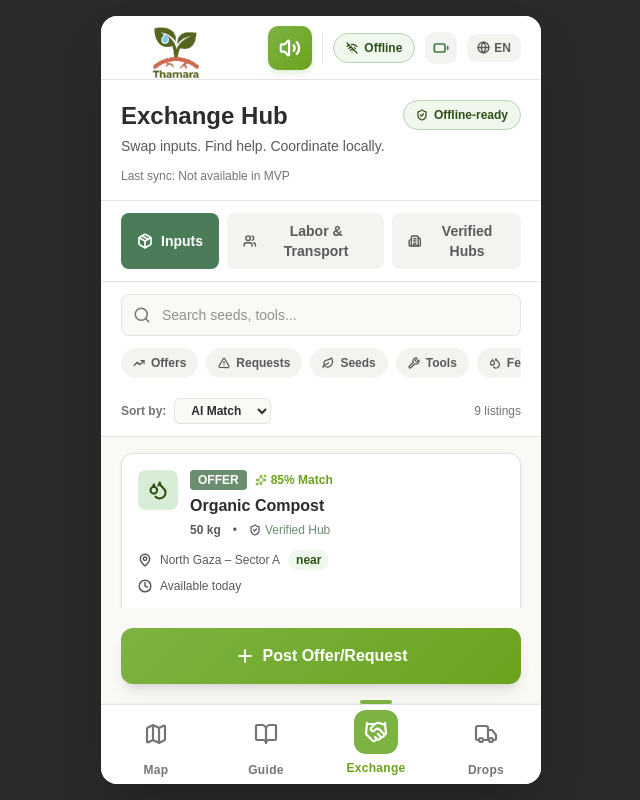
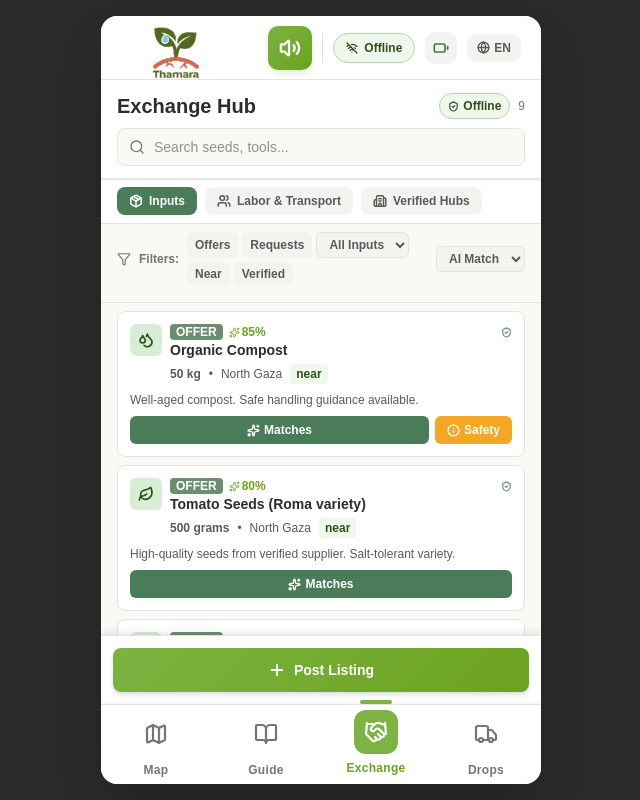
Before and after one commit to elansarii/thamara, a Next.js app: page /exchange in a window 1280 px wide. Shown: the whole page, without its empty margins (319-959 px from the left). Built offline with nearby package versions, Linux system fonts and the light colour scheme.

Commit message:
exchange hub

```diff
--- a/src/app/exchange/page.tsx
+++ b/src/app/exchange/page.tsx
@@ -176,19 +176,15 @@ export default function ExchangePage() {
 
   return (
     <div className="flex flex-col h-full overflow-hidden" style={{ background: 'var(--thamara-bg)' }}>
-      {/* Header */}
-      <div className="flex-shrink-0 px-5 pt-5 pb-4 border-b" style={{ borderColor: 'var(--thamara-border)', background: 'var(--thamara-surface)' }}>
-        <div className="flex items-start justify-between mb-3">
-          <div>
-            <h1 className="text-2xl font-bold mb-1" style={{ color: 'var(--thamara-text-primary)' }}>
+      {/* Sticky Header - Minimal */}
+      <div className="sticky top-0 z-10 flex-shrink-0 px-4 py-3 border-b shadow-sm" style={{ borderColor: 'var(--thamara-border)', background: 'var(--thamara-surface)' }}>
+        <div className="flex items-center justify-between gap-3 mb-2">
+          <h1 className="text-xl font-bold" style={{ color: 'var(--thamara-text-primary)' }}>
             Exchange Hub
           </h1>
-            <p className="text-sm" style={{ color: 'var(--thamara-text-secondary)' }}>
-              Swap inputs. Find help. Coordinate locally.
-            </p>
-          </div>
+          <div className="flex items-center gap-2">
             <div
-            className="flex items-center gap-1.5 px-3 py-1.5 text-xs font-semibold"
+              className="flex items-center gap-1 px-2 py-1 text-xs font-semibold whitespace-nowrap"
               style={{
                 background: 'var(--thamara-primary-50)',
                 color: 'var(--thamara-primary-700)',
@@ -196,18 +192,39 @@ export default function ExchangePage() {
                 border: '1px solid var(--thamara-primary-200)',
               }}
             >
-            <ShieldCheck size={12} strokeWidth={2.5} />
-            <span>Offline-ready</span>
+              <ShieldCheck size={11} strokeWidth={2.5} />
+              <span className="hidden sm:inline">Offline</span>
+            </div>
+            <div className="text-xs" style={{ color: 'var(--thamara-text-muted)' }}>
+              {displayedListings.length}
+            </div>
           </div>
         </div>
 
-        <p className="text-xs" style={{ color: 'var(--thamara-text-muted)' }}>
-          Last sync: Not available in MVP
-        </p>
+        {/* Search bar */}
+        <div className="relative">
+          <Search
+            size={16}
+            className="absolute left-3 top-1/2 transform -translate-y-1/2"
+            style={{ color: 'var(--thamara-text-muted)' }}
+          />
+          <input
+            type="text"
+            placeholder={mode === 'inputs' ? 'Search seeds, tools...' : mode === 'labor' ? 'Search services...' : 'Search hubs...'}
+            value={searchQuery}
+            onChange={(e) => setSearchQuery(e.target.value)}
+            className="w-full pl-9 pr-4 py-2 text-sm rounded-lg border"
+            style={{
+              background: 'var(--thamara-bg)',
+              borderColor: 'var(--thamara-border)',
+              color: 'var(--thamara-text-primary)',
+            }}
+          />
+        </div>
       </div>
 
-      {/* Mode tabs */}
-      <div className="flex-shrink-0 px-5 py-3 border-b" style={{ borderColor: 'var(--thamara-border)', background: 'var(--thamara-surface)' }}>
+      {/* Mode tabs - Non-sticky */}
+      <div className="flex-shrink-0 px-4 py-2 border-b" style={{ borderColor: 'var(--thamara-border)', background: 'var(--thamara-surface)' }}>
         <div className="flex gap-2">
           {(Object.keys(MODE_CONFIGS) as ListingMode[]).map((m) => {
             const config = MODE_CONFIGS[m];
@@ -222,151 +239,103 @@ export default function ExchangePage() {
                   setCategoryFilter('all');
                   setTypeFilter(undefined);
                 }}
-                className="flex items-center gap-2 px-4 py-2 text-sm font-semibold rounded-lg transition-all"
+                className="flex items-center gap-1.5 px-3 py-1.5 text-xs font-semibold rounded-lg transition-all"
                 style={{
                   background: isActive ? 'var(--thamara-primary-500)' : 'var(--thamara-bg-secondary)',
                   color: isActive ? 'var(--thamara-text-on-primary)' : 'var(--thamara-text-secondary)',
                 }}
               >
-                <Icon size={16} strokeWidth={2.5} />
-                {config.label}
+                <Icon size={14} strokeWidth={2.5} />
+                <span className="hidden sm:inline">{config.label}</span>
               </button>
             );
           })}
         </div>
       </div>
 
-      {/* Search & Filters */}
-      <div className="flex-shrink-0 px-5 py-3 space-y-3 border-b" style={{ borderColor: 'var(--thamara-border)', background: 'var(--thamara-surface)' }}>
-        {/* Search bar */}
-        <div className="relative">
-          <Search
-            size={18}
-            className="absolute left-3 top-1/2 transform -translate-y-1/2"
-            style={{ color: 'var(--thamara-text-muted)' }}
-          />
-          <input
-            type="text"
-            placeholder={mode === 'inputs' ? 'Search seeds, tools...' : mode === 'labor' ? 'Search services...' : 'Search hubs...'}
-            value={searchQuery}
-            onChange={(e) => setSearchQuery(e.target.value)}
-            className="w-full pl-10 pr-4 py-2.5 text-sm rounded-lg border"
-            style={{
-              background: 'var(--thamara-bg)',
-              borderColor: 'var(--thamara-border)',
-              color: 'var(--thamara-text-primary)',
-            }}
-          />
-        </div>
-
-        {/* Filter chips */}
-        <div className="flex gap-2 overflow-x-auto pb-2 scrollbar-hide">
+      {/* Filters - Collapsible, Non-sticky */}
+      <div className="flex-shrink-0 px-4 py-2 border-b" style={{ borderColor: 'var(--thamara-border)', background: 'var(--thamara-bg)' }}>
+        <div className="flex items-center gap-2 mb-2">
+          <Filter size={14} style={{ color: 'var(--thamara-text-muted)' }} />
+          <span className="text-xs font-semibold" style={{ color: 'var(--thamara-text-muted)' }}>
+            Filters:
+          </span>
+          <div className="flex gap-1 flex-wrap flex-1">
             {/* Type filter (not for hubs) */}
             {mode !== 'hubs' && (
               <>
                 <button
                   onClick={() => setTypeFilter(typeFilter === 'offer' ? undefined : 'offer')}
-                className="flex items-center gap-1.5 px-3 py-1.5 text-xs font-semibold rounded-full whitespace-nowrap transition-all flex-shrink-0"
+                  className="px-2 py-1 text-xs font-semibold rounded-md transition-all"
                   style={{
                     background: typeFilter === 'offer' ? 'var(--thamara-accent-500)' : 'var(--thamara-bg-secondary)',
-                  color: typeFilter === 'offer' ? 'var(--thamara-text-on-accent)' : 'var(--thamara-text-secondary)',
+                    color: typeFilter === 'offer' ? 'white' : 'var(--thamara-text-secondary)',
                   }}
                 >
-                <TrendingUp size={12} strokeWidth={2.5} />
                   Offers
                 </button>
                 <button
                   onClick={() => setTypeFilter(typeFilter === 'request' ? undefined : 'request')}
-                className="flex items-center gap-1.5 px-3 py-1.5 text-xs font-semibold rounded-full whitespace-nowrap transition-all flex-shrink-0"
+                  className="px-2 py-1 text-xs font-semibold rounded-md transition-all"
                   style={{
-                  background: typeFilter === 'request' ? 'var(--thamara-accent-500)' : 'var(--thamara-bg-secondary)',
-                  color: typeFilter === 'request' ? 'var(--thamara-text-on-accent)' : 'var(--thamara-text-secondary)',
+                    background: typeFilter === 'request' ? 'var(--thamara-warning)' : 'var(--thamara-bg-secondary)',
+                    color: typeFilter === 'request' ? 'white' : 'var(--thamara-text-secondary)',
                   }}
                 >
-                <AlertTriangle size={12} strokeWidth={2.5} />
                   Requests
                 </button>
               </>
             )}
 
-          {/* Category chips */}
-          {MODE_CONFIGS[mode].categories.slice(1).map((cat) => {
-            const Icon = cat.icon;
-            const isActive = categoryFilter === cat.value;
-
-            return (
-              <button
-                key={cat.value}
-                onClick={() => setCategoryFilter(isActive ? 'all' : cat.value)}
-                className="flex items-center gap-1.5 px-3 py-1.5 text-xs font-semibold rounded-full whitespace-nowrap transition-all flex-shrink-0"
+            {/* Category dropdown */}
+            <select
+              value={categoryFilter}
+              onChange={(e) => setCategoryFilter(e.target.value)}
+              className="px-2 py-1 text-xs font-semibold rounded-md border"
               style={{
-                  background: isActive ? 'var(--thamara-primary-500)' : 'var(--thamara-bg-secondary)',
-                  color: isActive ? 'var(--thamara-text-on-primary)' : 'var(--thamara-text-secondary)',
+                background: categoryFilter !== 'all' ? 'var(--thamara-primary-500)' : 'var(--thamara-bg-secondary)',
+                borderColor: 'var(--thamara-border)',
+                color: categoryFilter !== 'all' ? 'white' : 'var(--thamara-text-secondary)',
               }}
             >
-                <Icon size={12} strokeWidth={2.5} />
+              {MODE_CONFIGS[mode].categories.map((cat) => (
+                <option key={cat.value} value={cat.value}>
                   {cat.label}
-              </button>
-            );
-          })}
+                </option>
+              ))}
+            </select>
 
-          {/* Distance filter */}
             <button
               onClick={() => setDistanceFilter(distanceFilter === 'near' ? 'any' : 'near')}
-            className="flex items-center gap-1.5 px-3 py-1.5 text-xs font-semibold rounded-full whitespace-nowrap transition-all flex-shrink-0"
+              className="px-2 py-1 text-xs font-semibold rounded-md transition-all"
               style={{
                 background: distanceFilter === 'near' ? 'var(--thamara-info)' : 'var(--thamara-bg-secondary)',
                 color: distanceFilter === 'near' ? 'white' : 'var(--thamara-text-secondary)',
               }}
             >
-            <MapPin size={12} strokeWidth={2.5} />
-            Near Only
+              Near
             </button>
 
-          {/* Trust filter */}
             <button
               onClick={() => setTrustFilter(!trustFilter)}
-            className="flex items-center gap-1.5 px-3 py-1.5 text-xs font-semibold rounded-full whitespace-nowrap transition-all flex-shrink-0"
+              className="px-2 py-1 text-xs font-semibold rounded-md transition-all"
               style={{
                 background: trustFilter ? 'var(--thamara-success)' : 'var(--thamara-bg-secondary)',
                 color: trustFilter ? 'white' : 'var(--thamara-text-secondary)',
               }}
             >
-            <ShieldCheck size={12} strokeWidth={2.5} />
-            Verified Only
+              Verified
             </button>
-
-          {/* Urgency filter */}
-          <select
-            value={urgencyFilter}
-            onChange={(e) => setUrgencyFilter(e.target.value)}
-            className="px-3 py-1.5 text-xs font-semibold rounded-full border flex-shrink-0"
-            style={{
-              background: urgencyFilter !== 'any' ? 'var(--thamara-warning)' : 'var(--thamara-bg-secondary)',
-              borderColor: 'var(--thamara-border)',
-              color: urgencyFilter !== 'any' ? 'white' : 'var(--thamara-text-secondary)',
-            }}
-          >
-            <option value="any">Any Time</option>
-            <option value="today">Today</option>
-            <option value="week">This Week</option>
-          </select>
           </div>
 
-        {/* Sort */}
-        <div className="flex items-center justify-between">
-          <div className="flex items-center gap-2">
-            <span className="text-xs font-semibold" style={{ color: 'var(--thamara-text-muted)' }}>
-              Sort by:
-            </span>
           <select
             value={sortBy}
             onChange={(e) => setSortBy(e.target.value as SortOption)}
-              className="px-3 py-1 text-xs font-semibold rounded-md border"
+            className="px-2 py-1 text-xs font-semibold rounded-md border"
             style={{
-                background: 'var(--thamara-bg)',
+              background: 'var(--thamara-bg-secondary)',
               borderColor: 'var(--thamara-border)',
-                color: 'var(--thamara-text-primary)',
+              color: 'var(--thamara-text-secondary)',
             }}
           >
             <option value="ai_match">AI Match</option>
@@ -375,23 +344,18 @@ export default function ExchangePage() {
             <option value="quantity">Quantity</option>
           </select>
         </div>
-
-          <div className="text-xs" style={{ color: 'var(--thamara-text-muted)' }}>
-            {displayedListings.length} listing{displayedListings.length !== 1 ? 's' : ''}
-          </div>
-        </div>
       </div>
 
-      {/* Listings */}
-      <div className="flex-1 overflow-y-auto px-5 py-4 space-y-3">
+      {/* Listings - Compact */}
+      <div className="flex-1 overflow-y-auto px-4 py-2 space-y-2">
         {displayedListings.length === 0 ? (
           <div className="text-center py-12">
-            <Package size={48} style={{ color: 'var(--thamara-text-muted)', margin: '0 auto 16px' }} />
+            <Package size={40} style={{ color: 'var(--thamara-text-muted)', margin: '0 auto 12px' }} />
             <p className="text-sm font-semibold mb-1" style={{ color: 'var(--thamara-text-primary)' }}>
               No listings found
             </p>
             <p className="text-xs" style={{ color: 'var(--thamara-text-muted)' }}>
-              Try adjusting your filters or create a new listing
+              Try adjusting your filters
             </p>
           </div>
         ) : (
@@ -410,31 +374,31 @@ export default function ExchangePage() {
         )}
       </div>
 
-      {/* Floating Action Button */}
-      <div className="flex-shrink-0 p-5">
+      {/* Floating Action Button - Fixed */}
+      <div className="sticky bottom-0 flex-shrink-0 p-3 border-t" style={{ borderColor: 'var(--thamara-border)', background: 'var(--thamara-surface)', boxShadow: '0 -2px 8px rgba(0,0,0,0.1)' }}>
         {mode === 'hubs' ? (
           <button
             onClick={() => setShowBundleGenerator(true)}
-            className="w-full flex items-center justify-center gap-2 px-6 py-4 text-base font-bold rounded-xl shadow-lg transition-all hover:scale-105 active:scale-95"
+            className="w-full flex items-center justify-center gap-2 px-4 py-3 text-sm font-bold rounded-lg shadow-md transition-all active:scale-95"
             style={{
               background: 'linear-gradient(135deg, var(--thamara-accent-500) 0%, var(--thamara-accent-600) 100%)',
               color: 'var(--thamara-text-on-accent)',
             }}
           >
-            <Sparkles size={20} strokeWidth={2.5} />
-            Generate Request Bundle
+            <Sparkles size={18} strokeWidth={2.5} />
+            Generate Bundle
           </button>
         ) : (
           <button
             onClick={() => setShowCreateModal(true)}
-            className="w-full flex items-center justify-center gap-2 px-6 py-4 text-base font-bold rounded-xl shadow-lg transition-all hover:scale-105 active:scale-95"
+            className="w-full flex items-center justify-center gap-2 px-4 py-3 text-sm font-bold rounded-lg shadow-md transition-all active:scale-95"
             style={{
               background: 'linear-gradient(135deg, var(--thamara-accent-500) 0%, var(--thamara-accent-600) 100%)',
               color: 'var(--thamara-text-on-accent)',
             }}
           >
-            <Plus size={20} strokeWidth={2.5} />
-            Post {typeFilter === 'offer' ? 'Offer' : typeFilter === 'request' ? 'Request' : 'Offer/Request'}
+            <Plus size={18} strokeWidth={2.5} />
+            Post Listing
           </button>
         )}
       </div>
@@ -533,29 +497,28 @@ function ListingCard({
 
   return (
     <div
-      className="p-4 rounded-xl border shadow-sm"
+      className="p-3 rounded-lg border"
       style={{
         background: 'var(--thamara-surface)',
         borderColor: 'var(--thamara-border)',
       }}
     >
-      {/* Header */}
-      <div className="flex items-start justify-between mb-3">
-        <div className="flex items-start gap-3 flex-1">
+      {/* Compact Header */}
+      <div className="flex items-start gap-2 mb-2">
         <div
-            className="flex items-center justify-center w-10 h-10 rounded-lg flex-shrink-0"
+          className="flex items-center justify-center w-8 h-8 rounded-md flex-shrink-0"
           style={{
             background: 'var(--thamara-primary-100)',
             color: 'var(--thamara-primary-700)',
           }}
         >
-            <CategoryIcon size={20} strokeWidth={2.5} />
+          <CategoryIcon size={16} strokeWidth={2.5} />
         </div>
 
         <div className="flex-1 min-w-0">
-            <div className="flex items-center gap-2 mb-1">
+          <div className="flex items-center gap-1.5 mb-0.5">
             <span
-                className="px-2 py-0.5 text-xs font-bold rounded uppercase"
+              className="px-1.5 py-0.5 text-xs font-bold rounded uppercase leading-none"
               style={{
                 background: listing.type === 'offer' ? 'var(--thamara-success)' : 'var(--thamara-warning)',
                 color: 'white',
@@ -564,40 +527,30 @@ function ListingCard({
               {listing.type}
             </span>
             {matchScore.score >= 70 && (
-                <div className="flex items-center gap-1">
-                  <Sparkles size={12} style={{ color: 'var(--thamara-accent-600)' }} />
+              <div className="flex items-center gap-0.5">
+                <Sparkles size={11} style={{ color: 'var(--thamara-accent-600)' }} />
                 <span className="text-xs font-bold" style={{ color: 'var(--thamara-accent-600)' }}>
-                    {matchScore.score}% Match
+                  {matchScore.score}%
                 </span>
               </div>
             )}
+            <div className="flex items-center gap-0.5 ml-auto">
+              <TrustIcon size={11} strokeWidth={2.5} style={{ color: trustBadge.color }} />
+            </div>
           </div>
 
-            <h3 className="text-base font-bold mb-1" style={{ color: 'var(--thamara-text-primary)' }}>
+          <h3 className="text-sm font-bold leading-tight mb-1" style={{ color: 'var(--thamara-text-primary)' }}>
             {listing.title}
           </h3>
 
-            <div className="flex items-center gap-3 text-xs" style={{ color: 'var(--thamara-text-secondary)' }}>
+          <div className="flex items-center gap-2 text-xs" style={{ color: 'var(--thamara-text-secondary)' }}>
             <span className="font-semibold">
               {listing.quantity} {listing.unit}
             </span>
             <span>•</span>
-              <div className="flex items-center gap-1">
-                <TrustIcon size={12} strokeWidth={2.5} />
-                <span style={{ color: trustBadge.color }}>{trustBadge.label}</span>
-              </div>
-            </div>
-          </div>
-        </div>
-      </div>
-
-      {/* Details */}
-      <div className="space-y-2 mb-3">
-        <div className="flex items-center gap-2 text-xs" style={{ color: 'var(--thamara-text-secondary)' }}>
-          <MapPin size={14} strokeWidth={2.5} />
-          <span>{listing.locationLabel}</span>
+            <span className="truncate">{listing.locationLabel.split('–')[0].trim()}</span>
             <span
-            className="px-2 py-0.5 rounded-full text-xs font-semibold"
+              className="px-1.5 py-0.5 rounded text-xs font-semibold"
               style={{
                 background: 'var(--thamara-primary-50)',
                 color: 'var(--thamara-primary-700)',
@@ -606,33 +559,31 @@ function ListingCard({
               {listing.distanceBand}
             </span>
           </div>
-
-        <div className="flex items-center gap-2 text-xs" style={{ color: 'var(--thamara-text-secondary)' }}>
-          <Clock size={14} strokeWidth={2.5} />
-          <span>
-            {listing.urgency === 'today' ? 'Available today' : listing.urgency === 'week' ? 'This week' : 'Flexible timing'}
-          </span>
+        </div>
       </div>
 
+      {/* Compact Details - Only show if important */}
+      {(listing.notes || (isHub && listing.availableItems) || listing.dateTime) && (
+        <div className="mb-2 space-y-1">
           {listing.dateTime && (
-          <div className="flex items-center gap-2 text-xs" style={{ color: 'var(--thamara-text-secondary)' }}>
-            <Calendar size={14} strokeWidth={2.5} />
+            <div className="flex items-center gap-1 text-xs" style={{ color: 'var(--thamara-text-secondary)' }}>
+              <Clock size={12} strokeWidth={2.5} />
               <span>{listing.dateTime}</span>
             </div>
           )}
 
-        {listing.notes && (
-          <p className="text-xs leading-relaxed pt-1" style={{ color: 'var(--thamara-text-secondary)' }}>
+          {listing.notes && !isHub && (
+            <p className="text-xs leading-snug line-clamp-2" style={{ color: 'var(--thamara-text-secondary)' }}>
               {listing.notes}
             </p>
           )}
 
           {isHub && listing.availableItems && (
-          <div className="flex flex-wrap gap-1 pt-1">
-            {listing.availableItems.map((item, i) => (
+            <div className="flex flex-wrap gap-1">
+              {listing.availableItems.slice(0, 3).map((item, i) => (
                 <span
                   key={i}
-                className="px-2 py-1 text-xs rounded-md"
+                  className="px-1.5 py-0.5 text-xs rounded"
                   style={{
                     background: 'var(--thamara-accent-100)',
                     color: 'var(--thamara-accent-700)',
@@ -641,41 +592,40 @@ function ListingCard({
                   {item}
                 </span>
               ))}
+              {listing.availableItems.length > 3 && (
+                <span className="text-xs" style={{ color: 'var(--thamara-text-muted)' }}>
+                  +{listing.availableItems.length - 3}
+                </span>
+              )}
+            </div>
+          )}
         </div>
       )}
 
-        {isHub && listing.hours && (
-          <div className="flex items-center gap-2 text-xs" style={{ color: 'var(--thamara-text-secondary)' }}>
-            <Clock size={14} strokeWidth={2.5} />
-            <span>{listing.hours}</span>
-          </div>
-        )}
-      </div>
-
-      {/* Actions */}
-      <div className="flex gap-2 pt-2 border-t" style={{ borderColor: 'var(--thamara-border)' }}>
+      {/* Compact Actions */}
+      <div className="flex gap-1.5">
         <button
           onClick={() => onViewMatches(listing)}
-          className="flex-1 flex items-center justify-center gap-2 px-4 py-2 text-sm font-semibold rounded-lg transition-all"
+          className="flex-1 flex items-center justify-center gap-1 px-3 py-1.5 text-xs font-semibold rounded-md transition-all"
           style={{
             background: 'var(--thamara-primary-500)',
             color: 'var(--thamara-text-on-primary)',
           }}
         >
-          <Sparkles size={16} strokeWidth={2.5} />
-          View Matches
+          <Sparkles size={13} strokeWidth={2.5} />
+          Matches
         </button>
 
         {listing.category === 'fertilizer' && (
           <button
             onClick={() => onShowSafety(listing.category)}
-            className="flex items-center justify-center gap-2 px-4 py-2 text-sm font-semibold rounded-lg transition-all"
+            className="flex items-center justify-center gap-1 px-3 py-1.5 text-xs font-semibold rounded-md transition-all"
             style={{
               background: 'var(--thamara-warning)',
               color: 'white',
             }}
           >
-            <Info size={16} strokeWidth={2.5} />
+            <Info size={13} strokeWidth={2.5} />
             Safety
           </button>
         )}
```
Lines whose indentation alone changed are shown as unchanged.
